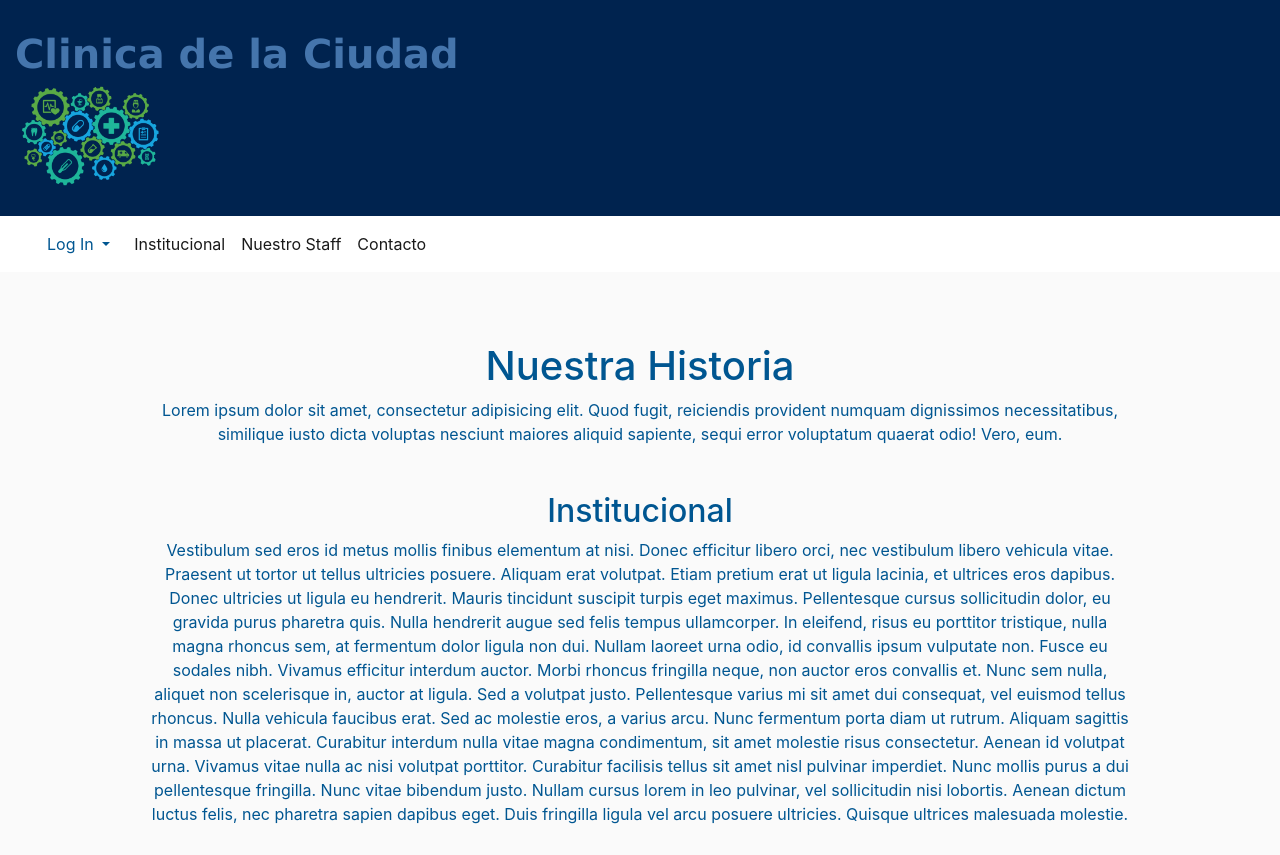
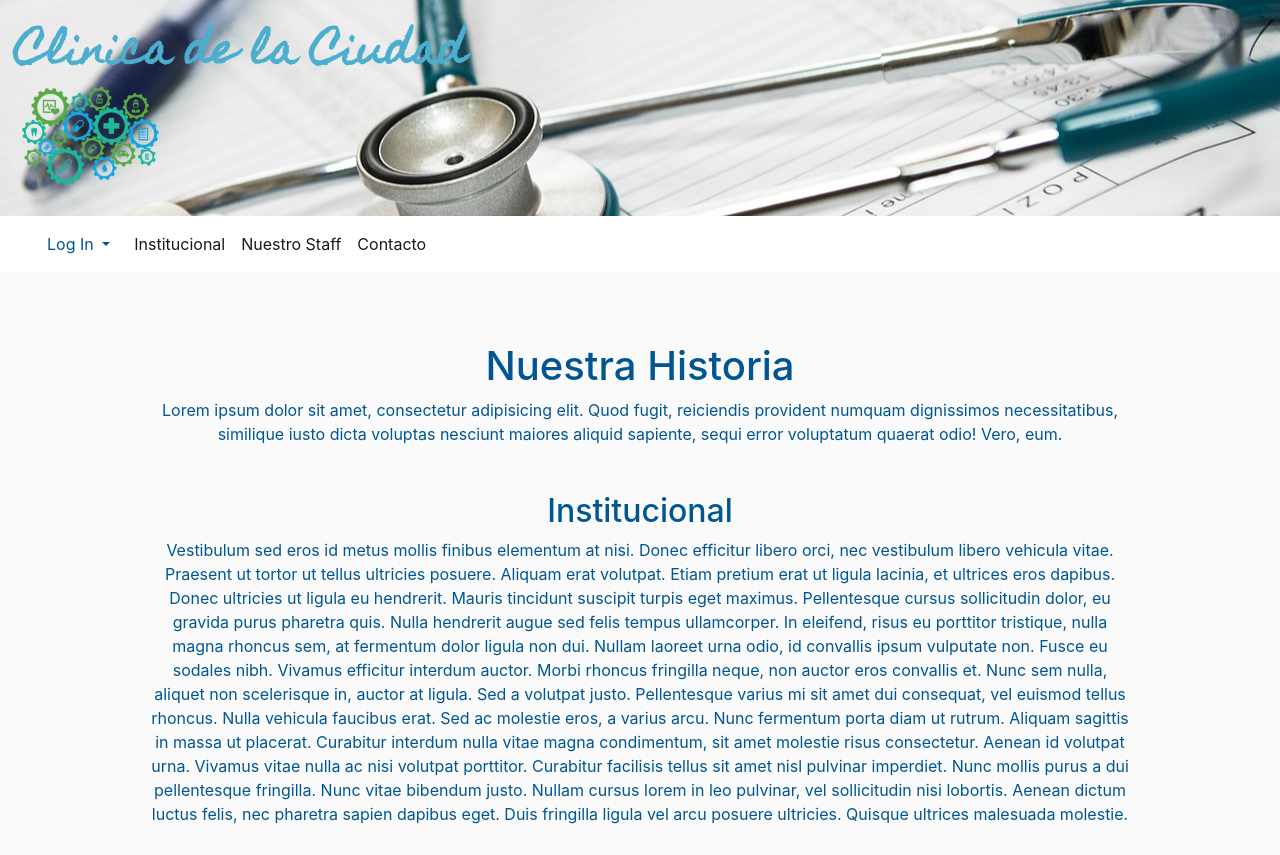
Before and after one commit to carolinalevy/PGNest, a website: page client/Index.html in a window 1280 px wide. Shown: the top 855 px of the page. Drawn offline with nearby package versions, Linux system fonts and the light colour scheme.

Commit message:
Cambios front

```diff
--- a/client/Index.html
+++ b/client/Index.html
@@ -1,13 +1,19 @@
 <!DOCTYPE html>
 <html lang="en">
+
 <head>
     <meta charset="UTF-8">
     <meta name="viewport" content="width=device-width, initial-scale=1, shrink-to-fit=no">
     <link rel="stylesheet" href="./css/Index.css">
-    <link rel="stylesheet" href="https://cdn.jsdelivr.net/npm/bootstrap@4.5.3/dist/css/bootstrap.min.css" integrity="sha384-TX8t27EcRE3e/ihU7zmQxVncDAy5uIKz4rEkgIXeMed4M0jlfIDPvg6uqKI2xXr2" crossorigin="anonymous">
+    <link rel="preconnect" href="https://fonts.gstatic.com">
+    <link href="https://fonts.googleapis.com/css2?family=Courgette&family=Homemade+Apple&family=Open+Sans&display=swap"
+        rel="stylesheet">
+    <link rel="stylesheet" href="https://cdn.jsdelivr.net/npm/bootstrap@4.5.3/dist/css/bootstrap.min.css"
+        integrity="sha384-TX8t27EcRE3e/ihU7zmQxVncDAy5uIKz4rEkgIXeMed4M0jlfIDPvg6uqKI2xXr2" crossorigin="anonymous">
     <title>Clinica de la Ciudad</title>
     <link href="./FontAwesome/css/all.min.css" rel="stylesheet">
 </head>
+
 <body>
     <div class="container-header col-sm">
         <header>
@@ -15,17 +21,19 @@
             <img src="./Imagenes/logoClinica.png" alt="logo">
         </header>
     </div>
-    <div class="container-menu col-sm"> <!-- Nav Bar-->
+    <div class="container-menu col-sm">
+        <!-- Nav Bar-->
         <div class="nav">
             <nav class="navbar navbar-expand-lg navbar-light">
                 <li class="nav-item dropdown">
-                    <a class="nav-link  dropdown-toggle" href="#" data-toggle="dropdown" >  Log In  </a>
+                    <a class="nav-link  dropdown-toggle" href="#" data-toggle="dropdown"> Log In </a>
                     <ul class="dropdown-menu fade-up">
                         <li><a class="dropdown-item" href="./pagina1.html"> Entrar</a></li>
                         <li><a class="dropdown-item" href="./pagina2.html"> Registrarme </a></li>
                     </ul>
                 </li>
-                <button class="navbar-toggler" type="button" data-toggle="collapse" data-target="#main_nav" aria-expanded="false" aria-label="Toggle navigation">
+                <button class="navbar-toggler" type="button" data-toggle="collapse" data-target="#main_nav"
+                    aria-expanded="false" aria-label="Toggle navigation">
                     <span class="navbar-toggler-icon"></span>
                 </button>
                 <div class="collapse navbar-collapse" id="main_nav">
@@ -42,25 +50,55 @@
         <div class="container-main_info">
             <div class="container-main_p">
                 <h1>Nuestra Historia</h1>
-                <p> Lorem ipsum dolor sit amet, consectetur adipisicing elit. Quod fugit, reiciendis provident numquam dignissimos necessitatibus, similique iusto dicta voluptas nesciunt maiores aliquid sapiente, sequi error voluptatum quaerat odio! Vero, eum.</p>
+                <p> Lorem ipsum dolor sit amet, consectetur adipisicing elit. Quod fugit, reiciendis provident numquam
+                    dignissimos necessitatibus, similique iusto dicta voluptas nesciunt maiores aliquid sapiente, sequi
+                    error voluptatum quaerat odio! Vero, eum.</p>
             </div>
             <div class="container-main_p">
                 <h2 id="institucional"> Institucional </h2>
-                <p> Vestibulum sed eros id metus mollis finibus elementum at nisi. Donec efficitur libero orci, nec vestibulum libero vehicula vitae. Praesent ut tortor ut tellus ultricies posuere. Aliquam erat volutpat. Etiam pretium erat ut ligula lacinia, et ultrices eros dapibus. Donec ultricies ut ligula eu hendrerit. Mauris tincidunt suscipit turpis eget maximus. Pellentesque cursus sollicitudin dolor, eu gravida purus pharetra quis. Nulla hendrerit augue sed felis tempus ullamcorper. In eleifend, risus eu porttitor tristique, nulla magna rhoncus sem, at fermentum dolor ligula non dui. Nullam laoreet urna odio, id convallis ipsum vulputate non. Fusce eu sodales nibh.
+                <p> Vestibulum sed eros id metus mollis finibus elementum at nisi. Donec efficitur libero orci, nec
+                    vestibulum libero vehicula vitae. Praesent ut tortor ut tellus ultricies posuere. Aliquam erat
+                    volutpat. Etiam pretium erat ut ligula lacinia, et ultrices eros dapibus. Donec ultricies ut ligula
+                    eu hendrerit. Mauris tincidunt suscipit turpis eget maximus. Pellentesque cursus sollicitudin dolor,
+                    eu gravida purus pharetra quis. Nulla hendrerit augue sed felis tempus ullamcorper. In eleifend,
+                    risus eu porttitor tristique, nulla magna rhoncus sem, at fermentum dolor ligula non dui. Nullam
+                    laoreet urna odio, id convallis ipsum vulputate non. Fusce eu sodales nibh.
 
-                    Vivamus efficitur interdum auctor. Morbi rhoncus fringilla neque, non auctor eros convallis et. Nunc sem nulla, aliquet non scelerisque in, auctor at ligula. Sed a volutpat justo. Pellentesque varius mi sit amet dui consequat, vel euismod tellus rhoncus. Nulla vehicula faucibus erat. Sed ac molestie eros, a varius arcu. Nunc fermentum porta diam ut rutrum.
+                    Vivamus efficitur interdum auctor. Morbi rhoncus fringilla neque, non auctor eros convallis et. Nunc
+                    sem nulla, aliquet non scelerisque in, auctor at ligula. Sed a volutpat justo. Pellentesque varius
+                    mi sit amet dui consequat, vel euismod tellus rhoncus. Nulla vehicula faucibus erat. Sed ac molestie
+                    eros, a varius arcu. Nunc fermentum porta diam ut rutrum.
 
-                    Aliquam sagittis in massa ut placerat. Curabitur interdum nulla vitae magna condimentum, sit amet molestie risus consectetur. Aenean id volutpat urna. Vivamus vitae nulla ac nisi volutpat porttitor. Curabitur facilisis tellus sit amet nisl pulvinar imperdiet. Nunc mollis purus a dui pellentesque fringilla. Nunc vitae bibendum justo. Nullam cursus lorem in leo pulvinar, vel sollicitudin nisi lobortis. Aenean dictum luctus felis, nec pharetra sapien dapibus eget. Duis fringilla ligula vel arcu posuere ultricies. Quisque ultrices malesuada molestie.</p>
+                    Aliquam sagittis in massa ut placerat. Curabitur interdum nulla vitae magna condimentum, sit amet
+                    molestie risus consectetur. Aenean id volutpat urna. Vivamus vitae nulla ac nisi volutpat porttitor.
+                    Curabitur facilisis tellus sit amet nisl pulvinar imperdiet. Nunc mollis purus a dui pellentesque
+                    fringilla. Nunc vitae bibendum justo. Nullam cursus lorem in leo pulvinar, vel sollicitudin nisi
+                    lobortis. Aenean dictum luctus felis, nec pharetra sapien dapibus eget. Duis fringilla ligula vel
+                    arcu posuere ultricies. Quisque ultrices malesuada molestie.</p>
             </div>
             <div class="container-main_p">
                 <h2 id="nuestroStaff"> Nuestro Staff </h2>
-                    <p>Duis vitae elit eget eros semper sagittis sit amet at massa. Integer faucibus libero orci, vitae ultrices justo laoreet nec. Quisque tellus nisi, laoreet id facilisis vel, congue eget nisl. Maecenas sapien dui, viverra eu odio non, interdum bibendum ante. In dictum vulputate leo, non mattis nulla fermentum nec. Aliquam libero augue, imperdiet nec lectus at, consectetur ornare libero. Lorem ipsum dolor sit amet, consectetur adipiscing elit. Aenean at pellentesque nisi, sit amet porta velit. Aliquam aliquam dictum mi vestibulum tristique. Sed nisi ex, sollicitudin pellentesque sagittis in, dapibus vitae nunc. Class aptent taciti sociosqu ad litora torquent per conubia nostra, per inceptos himenaeos.</p>
+                <p>Duis vitae elit eget eros semper sagittis sit amet at massa. Integer faucibus libero orci, vitae
+                    ultrices justo laoreet nec. Quisque tellus nisi, laoreet id facilisis vel, congue eget nisl.
+                    Maecenas sapien dui, viverra eu odio non, interdum bibendum ante. In dictum vulputate leo, non
+                    mattis nulla fermentum nec. Aliquam libero augue, imperdiet nec lectus at, consectetur ornare
+                    libero. Lorem ipsum dolor sit amet, consectetur adipiscing elit. Aenean at pellentesque nisi, sit
+                    amet porta velit. Aliquam aliquam dictum mi vestibulum tristique. Sed nisi ex, sollicitudin
+                    pellentesque sagittis in, dapibus vitae nunc. Class aptent taciti sociosqu ad litora torquent per
+                    conubia nostra, per inceptos himenaeos.</p>
             </div>
             <div class="container-main_p">
                 <h2 id="contacto"> Contacto </h2>
-                    <p>Praesent accumsan augue sit amet risus luctus gravida. Nulla cursus convallis justo. Etiam at metus vehicula, pharetra erat non, varius ante. Nunc quam magna, tristique in odio sit amet, molestie luctus nisl. Nullam a quam in risus cursus interdum. Suspendisse a luctus neque. Morbi ut malesuada nunc. Donec non velit ac sem pellentesque cursus vitae nec est. Vivamus bibendum at ipsum eget porttitor. Vestibulum efficitur ac est a ullamcorper. Fusce quam libero, venenatis et quam eu, molestie tristique quam. Phasellus lectus neque, aliquet sed consectetur quis, suscipit sed dolor.
+                <p>Praesent accumsan augue sit amet risus luctus gravida. Nulla cursus convallis justo. Etiam at metus
+                    vehicula, pharetra erat non, varius ante. Nunc quam magna, tristique in odio sit amet, molestie
+                    luctus nisl. Nullam a quam in risus cursus interdum. Suspendisse a luctus neque. Morbi ut malesuada
+                    nunc. Donec non velit ac sem pellentesque cursus vitae nec est. Vivamus bibendum at ipsum eget
+                    porttitor. Vestibulum efficitur ac est a ullamcorper. Fusce quam libero, venenatis et quam eu,
+                    molestie tristique quam. Phasellus lectus neque, aliquet sed consectetur quis, suscipit sed dolor.
 
-                        Pellentesque eleifend eros lorem, at tincidunt ante imperdiet a. Proin malesuada est in imperdiet vestibulum. Donec justo augue, pellentesque id sodales id, fringilla non quam. Aliquam erat volutpat. Suspendisse non tempor lacus. Nulla facilisi. Mauris vel bibendum justo.</p>
+                    Pellentesque eleifend eros lorem, at tincidunt ante imperdiet a. Proin malesuada est in imperdiet
+                    vestibulum. Donec justo augue, pellentesque id sodales id, fringilla non quam. Aliquam erat
+                    volutpat. Suspendisse non tempor lacus. Nulla facilisi. Mauris vel bibendum justo.</p>
             </div>
         </div>
     </div>
@@ -137,9 +175,16 @@
         </div>
     </div>
 
-    <script src="https://code.jquery.com/jquery-3.5.1.slim.min.js" integrity="sha384-DfXdz2htPH0lsSSs5nCTpuj/zy4C+OGpamoFVy38MVBnE+IbbVYUew+OrCXaRkfj" crossorigin="anonymous"></script>
-    <script src="https://cdn.jsdelivr.net/npm/popper.js@1.16.1/dist/umd/popper.min.js" integrity="sha384-9/reFTGAW83EW2RDu2S0VKaIzap3H66lZH81PoYlFhbGU+6BZp6G7niu735Sk7lN" crossorigin="anonymous"></script>
-    <script src="https://cdn.jsdelivr.net/npm/bootstrap@4.5.3/dist/js/bootstrap.min.js" integrity="sha384-w1Q4orYjBQndcko6MimVbzY0tgp4pWB4lZ7lr30WKz0vr/aWKhXdBNmNb5D92v7s" crossorigin="anonymous"></script>
+    <script src="https://code.jquery.com/jquery-3.5.1.slim.min.js"
+        integrity="sha384-DfXdz2htPH0lsSSs5nCTpuj/zy4C+OGpamoFVy38MVBnE+IbbVYUew+OrCXaRkfj" crossorigin="anonymous">
+    </script>
+    <script src="https://cdn.jsdelivr.net/npm/popper.js@1.16.1/dist/umd/popper.min.js"
+        integrity="sha384-9/reFTGAW83EW2RDu2S0VKaIzap3H66lZH81PoYlFhbGU+6BZp6G7niu735Sk7lN" crossorigin="anonymous">
+    </script>
+    <script src="https://cdn.jsdelivr.net/npm/bootstrap@4.5.3/dist/js/bootstrap.min.js"
+        integrity="sha384-w1Q4orYjBQndcko6MimVbzY0tgp4pWB4lZ7lr30WKz0vr/aWKhXdBNmNb5D92v7s" crossorigin="anonymous">
+    </script>
 
 </body>
+
 </html>
--- a/client/css/Index.css
+++ b/client/css/Index.css
@@ -1,6 +1,7 @@
 .container-header{
-    background-color: #00234F;
-    color: #4575AC;
+    background-image: url('../Imagenes/medical-563427_1280.jpg');
+    background-position: center;
+    color: rgb(76, 174, 206);
     display: flex;
     padding: 30px;
 }
@@ -11,8 +12,9 @@
 }
 
 .container-header header h1{
-    font-family: 'PT Sans', Verdana, sans-serif;
+    font-family: 'Homemade Apple', cursive;;
     font-weight: bolder;
+
 }
 
 ul {
@@ -99,3 +101,9 @@ ul {
     color: #E8F1F5;
     font-size: small;
 }
+
+@media (max-width: 500px) {
+    .container-carrousel {
+      display: none;
+    }
+  }
--- a/client/css/pagina1.css
+++ b/client/css/pagina1.css
@@ -1,5 +1,6 @@
 .container-header{
-    background-color: #004a7c;
+    background-image: url('../Imagenes/medical-563427_1280.jpg');
+    background-position: center;
     color: #4575ac;
     display: flexbox;
     padding: 30px;
--- a/client/css/pagina2.css
+++ b/client/css/pagina2.css
@@ -1,5 +1,6 @@
 .container-header{
-    background-color: #004a7c;
+    background-image: url('../Imagenes/medical-563427_1280.jpg');
+    background-position: center;
     color: #4575ac;
     display: flexbox;
     padding: 30px;
--- a/client/css/paginaTurnoAsignado.css
+++ b/client/css/paginaTurnoAsignado.css
@@ -1,5 +1,6 @@
 .container-header{
-    background-color: #004a7c;
+    background-image: url('../Imagenes/medical-563427_1280.jpg');
+    background-position: center;
     color: #4575ac;
     display: flexbox;
     padding: 30px;
--- a/client/css/styleUsuario.css
+++ b/client/css/styleUsuario.css
@@ -1,5 +1,6 @@
 .container-header{
-    background-color: #004a7c;
+    background-image: url('../Imagenes/medical-563427_1280.jpg');
+    background-position: center;
     color: #4575ac;
     display: flexbox;
     padding: 30px;
@@ -79,7 +80,7 @@ ul {
 }
 
 .container-main .bienvenido{
-    font-size: 90px;
+    font-size: 5vw;
     text-align: center;
     margin:50px auto;
 }
```
Also changed, not shown: client/Imagenes/medical-563427_1280.jpg (added), client/Imagenes/medical-563427_1920.jpg (deleted). Lines whose indentation alone changed are shown as unchanged.
